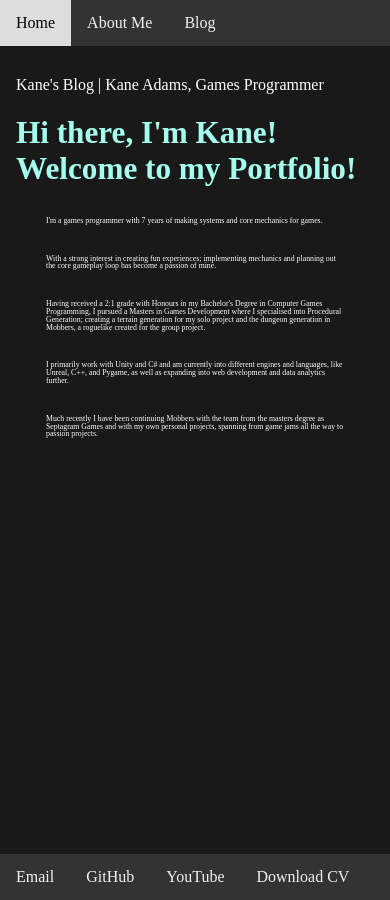
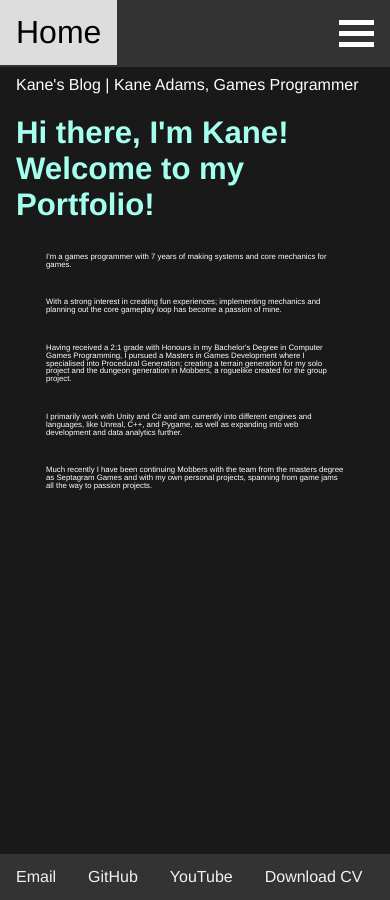
Before and after one commit to KaneAdams-Dev/KaneAdams-Dev.github.io, a Jekyll site: the page built from index.html, in a window 390 px wide. Built offline with Jekyll 4.4.1, drawn with Linux system fonts in a browser that asks for light colours; Markdown is read by kramdown in place of the engine named in the settings.

Commit message:
Responsive Navigation Bar
Set up navigation bar to be responsive to screensize, now on smaller screens like phones the top bar menus are hidden in the burger icon

```diff
--- /dev/null
+++ b/Scripts/Core.js
@@ -0,0 +1,14 @@
+function MenuIconClicked(a_icon){
+    var bar = document.getElementById("topnavbar");
+    if (bar.className === "topnav"){
+        bar.className += " responsive";
+    }else{
+        bar.className = "topnav";
+    }
+
+    a_icon.classList.toggle("change");
+}
+
+function ChangeIcon(x){
+
+}
--- a/_layouts/default.html
+++ b/_layouts/default.html
@@ -2,15 +2,24 @@
 <html lang="en">
     <head>
         <title>{{ page.title }}</title>
+        <meta charset="utf-8">
+        <meta name="viewport" content="width=device-width, initial-scale=1.0">
         <!-- Link to main stylesheet -->
         <link rel="stylesheet" type="text/css" href="/css/style.css">
-        <meta name="viewport" content="width=device-width, initial-scale=1.0">
+        <script type="text/javascript" src="/Scripts/Core.js"></script>
     </head>
+
     <body>
-        <div class="topnav">
+        <div class="topnav" id="topnavbar">
             <a class="active" href="/">Home</a>
             <a href="/aboutme.html">About Me</a>
             <a href="/blog.html">Blog</a>
+
+            <a href="javascript:void(0);" class="icon" onclick="MenuIconClicked(this)">
+                <div class="bar1"></div>
+                <div class="bar2"></div>
+                <div class="bar3"></div>
+            </a>
         </div>
 
         <div class="main">
--- a/css/style.css
+++ b/css/style.css
@@ -1,8 +1,9 @@
 body {
-    margin: 60px auto;
+    margin: auto;
     background-color: #191919;
     color: #FFFFFF;
     padding-bottom: 60px;
+    font-family: Helvetica, Arial, Sans-Serif;
 }
 
 .topnav {
@@ -20,12 +21,17 @@ body {
     color: #f2f2f2;
     text-align: center;
     padding: 14px 16px;
+    font-size: 32px;
 }
 
 .topnav a:hover {
     background: #ddd;
     color: black;
     text-decoration: none;
+}
+
+.topnav .icon {
+    display: none;
 }
 
 .topnav a:checked {
@@ -73,7 +79,7 @@ body {
 }
 
 .main {
-    margin-top: 30px;
+    margin-top: 60px;
     margin-bottom: 30px;
     padding: 16px;
 }
@@ -92,7 +98,6 @@ footer {
 }
 
 nav ul, footer ul {
-    font-family: 'Helvetica', 'Arial', 'Sans-Serif';
     padding: 5px;
     list-style: none;
     font-weight: bold;
@@ -125,6 +130,28 @@ p {
     line-height: 1em;
     color: #FFFFFF;
     margin: 30px;
+}
+
+.bar1, .bar2, .bar3 {
+    width: 35px;
+    height: 5px;
+    background-color: white;
+    margin: 6px 0;
+    transition: 0.4s;
+}
+
+.change .bar1{
+    transform: translate(0, 11px)
+    rotate(-45deg);
+}
+
+.change .bar2{
+    opacity: 0;
+}
+
+.change .bar3{
+    transform: translate(0, -11px)
+    rotate(45deg);
 }
 
 ul.posts {
@@ -165,7 +192,30 @@ button {
     border: 10px solid rgba(0, 0, 0, 0);
 }
 
-@media (max-width: 750px) {
+@media screen and (max-width: 640px) {
+    .topnav a:not(:first-child) {display: none;}
+    .topnav a.icon {
+        float: right;
+        display: block;
+    }
+}
+
+@media screen and (max-width: 640px){
+    .topnav.responsive {position: relative;}
+    .topnav.responsive a.icon {
+        position: absolute;
+        right: 0;
+        top: 0;
+    }
+
+    .topnav.responsive a {
+        float: none;
+        display: block;
+        text-align: left;
+    }
+}
+
+@media screen and (max-width: 640px) {
     .Gallery, .Breakdown {
         float:none;
         display:block;
```
